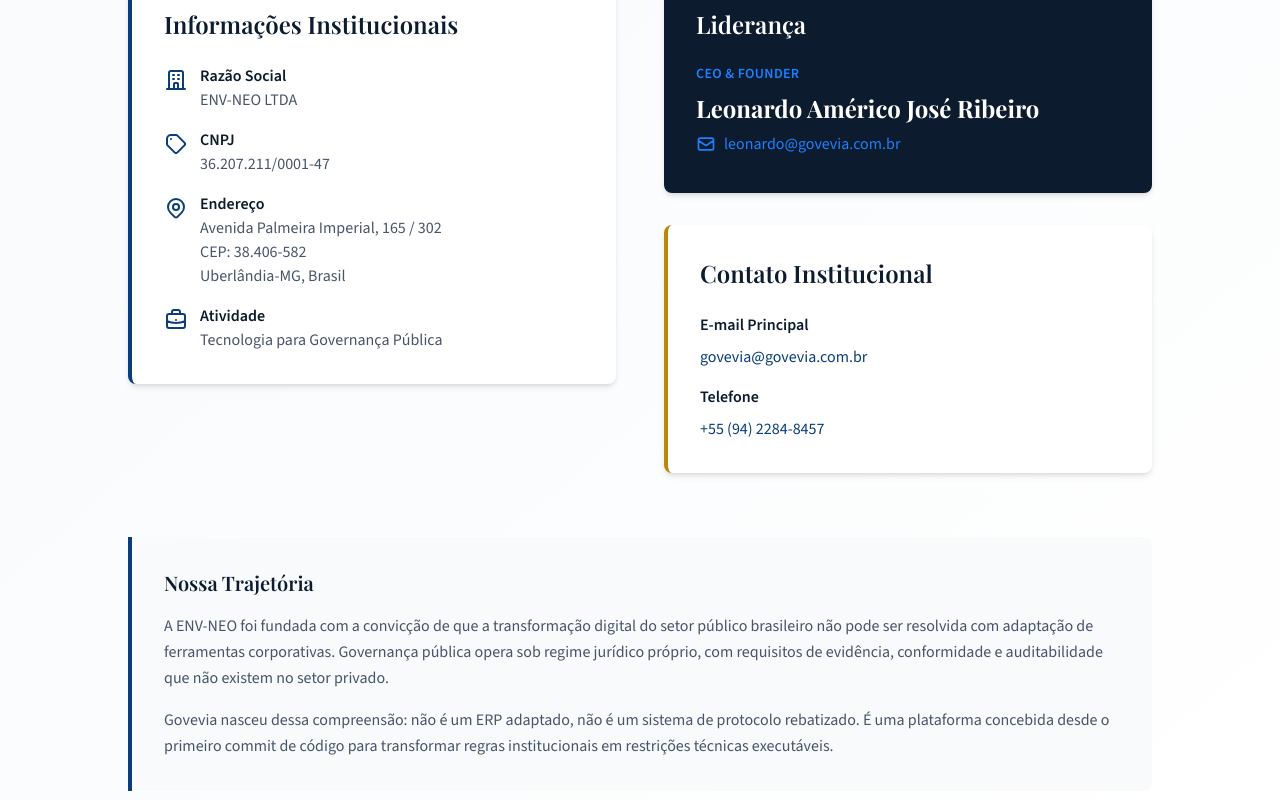
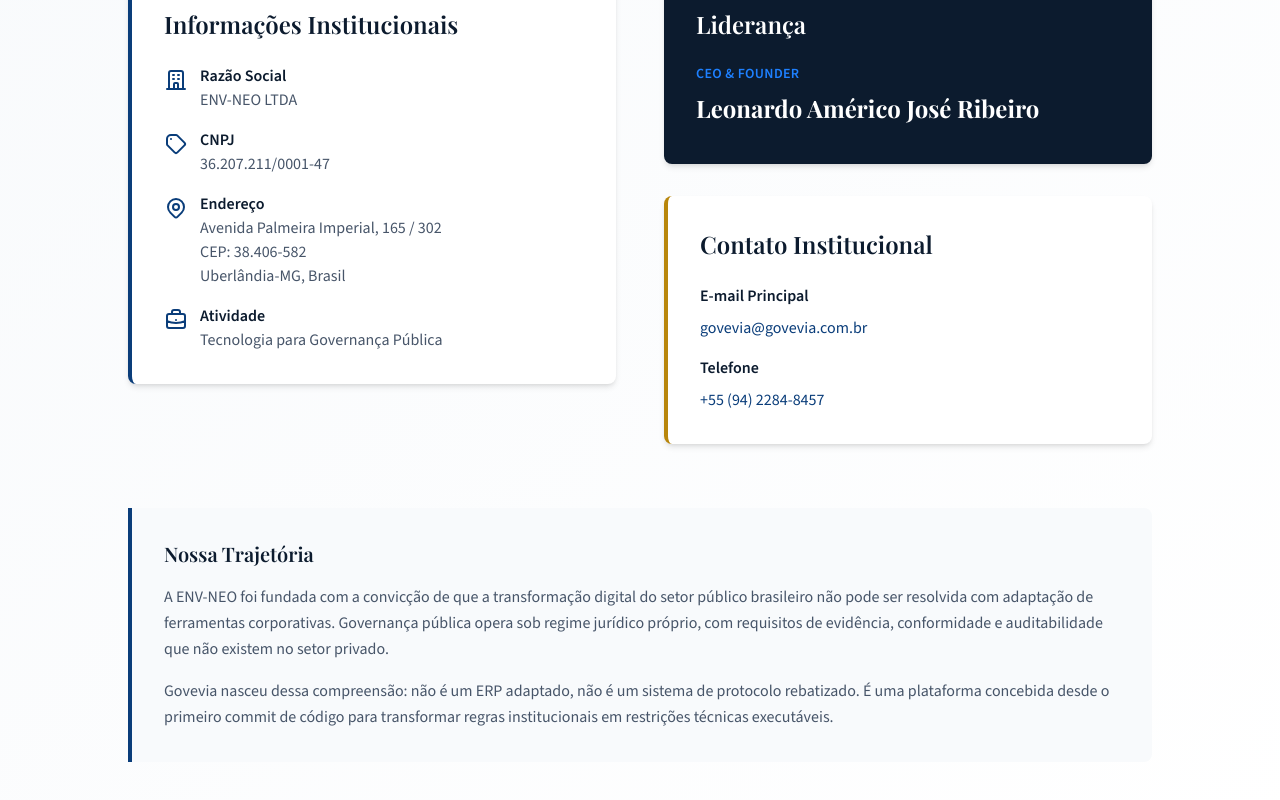
Before and after one commit to leoamerico/govevia-site, a Next.js app: page /sobre in a window 1280 px wide. Shown: the part 2300-3100 px from the top of the page. Built offline with nearby package versions, Linux system fonts and the light colour scheme; no server answers.

Commit message:
fix: remover email pessoal do site

```diff
--- a/app/api/contact/route.ts
+++ b/app/api/contact/route.ts
@@ -201,7 +201,6 @@
     const mailOptions = {
       from: `"Govevia - Formulário de Contato" <${process.env.SMTP_USER}>`,
       to: 'govevia@govevia.com.br',
-      cc: 'leonardo@govevia.com.br',
       subject: `[Govevia] Nova mensagem de ${safe.name} - ${safe.entity}`,
       html: `
         <!DOCTYPE html>
--- a/components/Footer.tsx
+++ b/components/Footer.tsx
@@ -33,7 +33,6 @@
             <h4 className="font-sans font-semibold mb-4 text-sm uppercase tracking-wider text-gray-300">Contato</h4>
             <ul className="space-y-3 text-sm text-gray-400">
               <li><a href="mailto:govevia@govevia.com.br" className="hover:text-primary-light transition-colors">govevia@govevia.com.br</a></li>
-              <li><a href="mailto:leonardo@govevia.com.br" className="hover:text-primary-light transition-colors">leonardo@govevia.com.br</a></li>
               <li className="pt-2">
                 <p className="text-xs text-gray-500">
                   Av. Palmeira Imperial, 165 / 302<br />
--- a/components/about/Company.tsx
+++ b/components/about/Company.tsx
@@ -99,15 +99,6 @@
                     <p className="text-2xl font-serif font-bold mb-2">
                       Leonardo Américo José Ribeiro
                     </p>
-                    <a
-                      href="mailto:leonardo@govevia.com.br"
-                      className="text-primary-light hover:underline inline-flex items-center"
-                    >
-                      <svg className="w-5 h-5 mr-2" fill="none" stroke="currentColor" viewBox="0 0 24 24">
-                        <path strokeLinecap="round" strokeLinejoin="round" strokeWidth={2} d="M3 8l7.89 5.26a2 2 0 002.22 0L21 8M5 19h14a2 2 0 002-2V7a2 2 0 00-2-2H5a2 2 0 00-2 2v10a2 2 0 002 2z" />
-                      </svg>
-                      leonardo@govevia.com.br
-                    </a>
                   </div>
                 </div>
               </div>
--- a/components/home/Contact.tsx
+++ b/components/home/Contact.tsx
@@ -122,7 +122,6 @@
                   <div>
                     <p className="font-semibold text-institutional-navy mb-1">E-mail</p>
                     <a href="mailto:govevia@govevia.com.br" className="text-primary hover:underline text-sm">govevia@govevia.com.br</a><br />
-                    <a href="mailto:leonardo@govevia.com.br" className="text-primary hover:underline text-sm">leonardo@govevia.com.br</a>
                   </div>
                 </div>
                 <div className="flex items-start">
@@ -145,7 +144,6 @@
             <div className="bg-institutional-navy text-white p-8 rounded-lg">
               <h4 className="font-sans font-semibold text-sm uppercase tracking-wider text-gray-400 mb-3">CEO &amp; Founder</h4>
               <p className="text-xl font-serif font-bold mb-2">Leonardo Américo José Ribeiro</p>
-              <a href="mailto:leonardo@govevia.com.br" className="text-primary-light hover:underline text-sm font-sans">leonardo@govevia.com.br</a>
             </div>
           </motion.div>
         </div>
```
